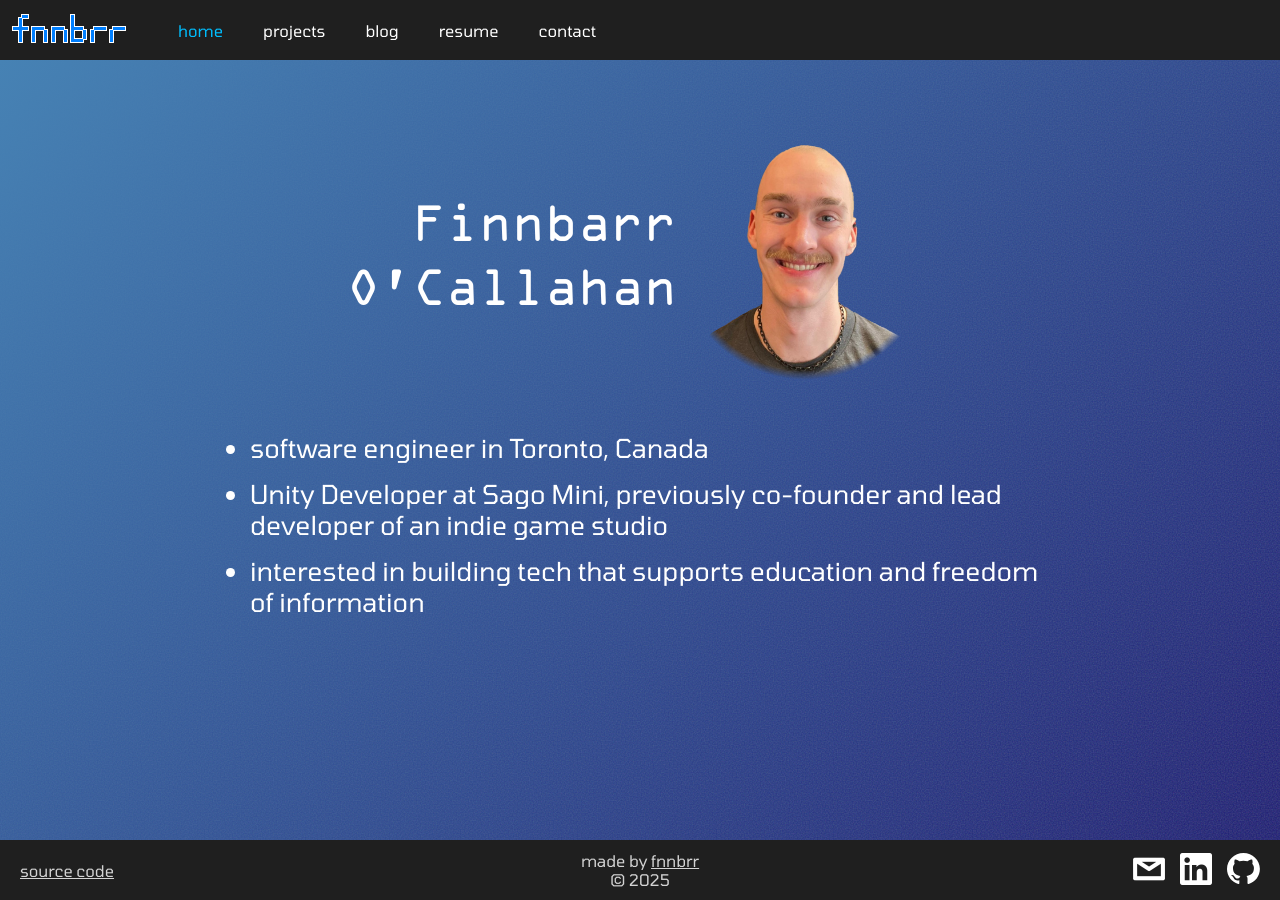
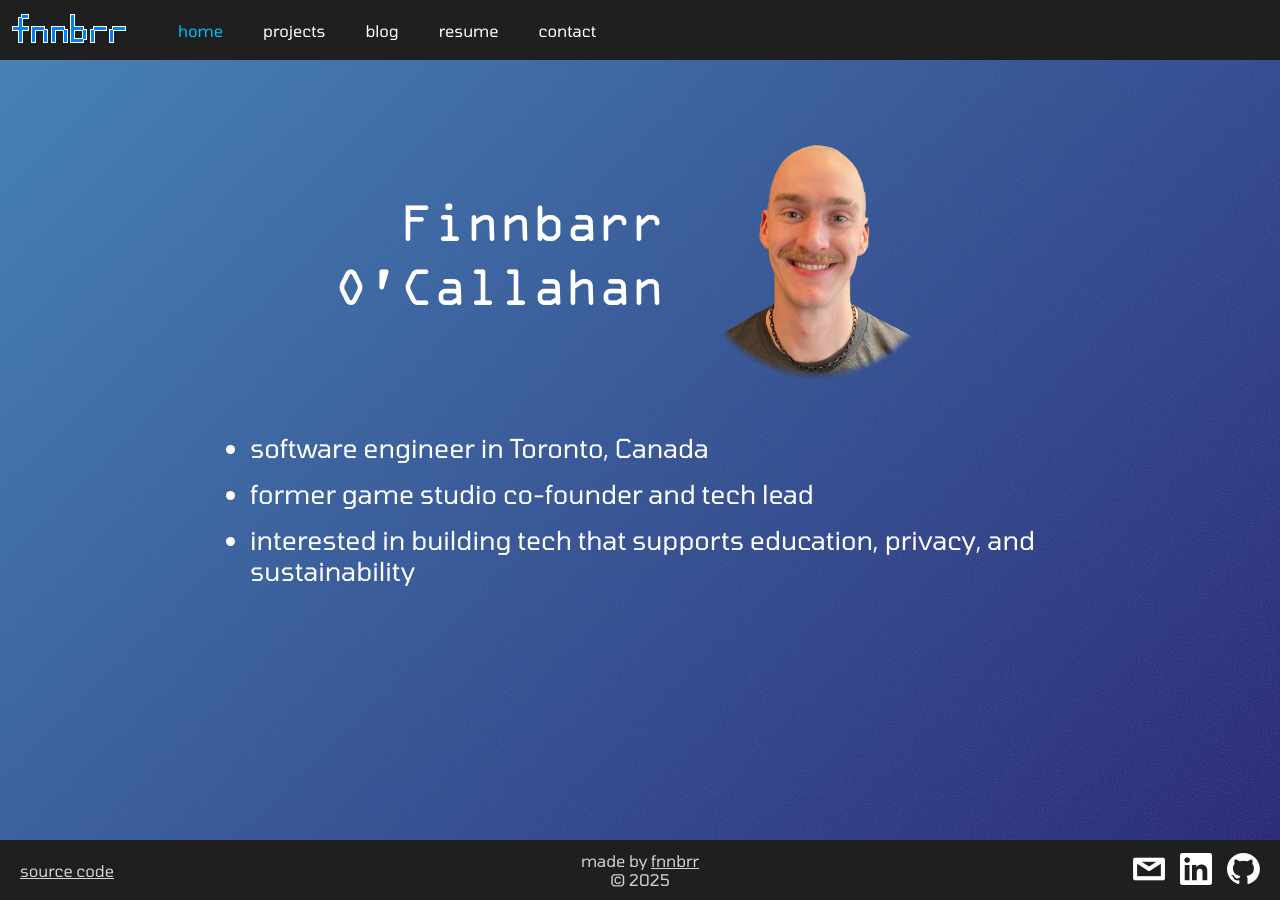
Before and after one commit to fnnbrr/personal-site, a Next.js app: page / in a window 1280 px wide. Built offline with nearby package versions, Linux system fonts and the light colour scheme.

Commit message:
Updated homepage

```diff
--- a/src/Home.css
+++ b/src/Home.css
@@ -22,6 +22,7 @@
   flex-direction: row;
   align-items: center;
   justify-content: center;
+  gap: 25px;
   font-size: 1.5em;
   margin-top: 25px;
   margin-bottom: 25px;
@@ -32,5 +33,5 @@
 
 .headshot {
   width: min(50%, 256px);
-    mask-image: radial-gradient(circle, black 65%, rgba(0, 0, 0, 0.0) 70%);
+  mask-image: radial-gradient(circle, black 65%, rgba(0, 0, 0, 0) 70%);
 }
--- a/src/app/page.tsx
+++ b/src/app/page.tsx
@@ -16,13 +16,10 @@ export default function Home() {
       </div>
       <ul>
         <li>software engineer in Toronto, Canada</li>
+        <li>former game studio co-founder and tech lead</li>
         <li>
-          Unity Developer at Sago Mini, previously co-founder and lead developer
-          of an indie game studio
-        </li>
-        <li>
-          interested in building tech that supports education and freedom of
-          information
+          interested in building tech that supports education, privacy, and
+          sustainability
         </li>
       </ul>
     </div>
```
Lines whose indentation alone changed are shown as unchanged.
